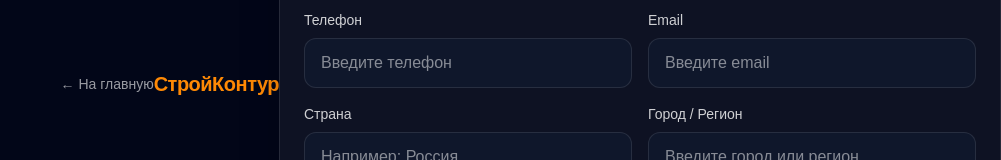
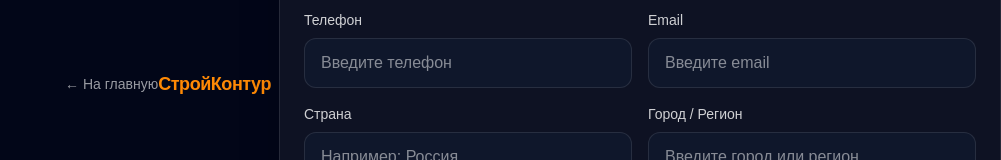
Before and after one commit to spasatel112233-svg/stroikontur, a Next.js app: page /request in a window 1280 px wide. Shown: the part 385-545 px from the top of the page, without its empty margins (279-1280 px from the left). Built offline with nearby package versions, Linux system fonts and the light colour scheme.

Commit message:
Update page.tsx

```diff
--- a/app/request/page.tsx
+++ b/app/request/page.tsx
@@ -2,14 +2,14 @@ export default function RequestPage() {
   return (
     <main className="min-h-screen bg-slate-950 text-white">
       <div className="pt-4 flex justify-end">
-        <div className="mb-6 flex items-center justify-between">
-  <a href="/" className="text-sm text-white/60 transition hover:text-white">
+        <div className="mb-6 flex items-center justify-between px-2">
+  <a href="/" className="text-sm text-white/60 transition hover:text-white whitespace-nowrap">
     ← На главную
   </a>
 
   <a
     href="/"
-    className="text-xl font-bold tracking-tight text-orange-400 transition hover:text-orange-300"
+    className="text-lg font-bold tracking-tight text-orange-400 transition hover:text-orange-300 whitespace-nowrap"
   >
     СтройКонтур
   </a>
```
